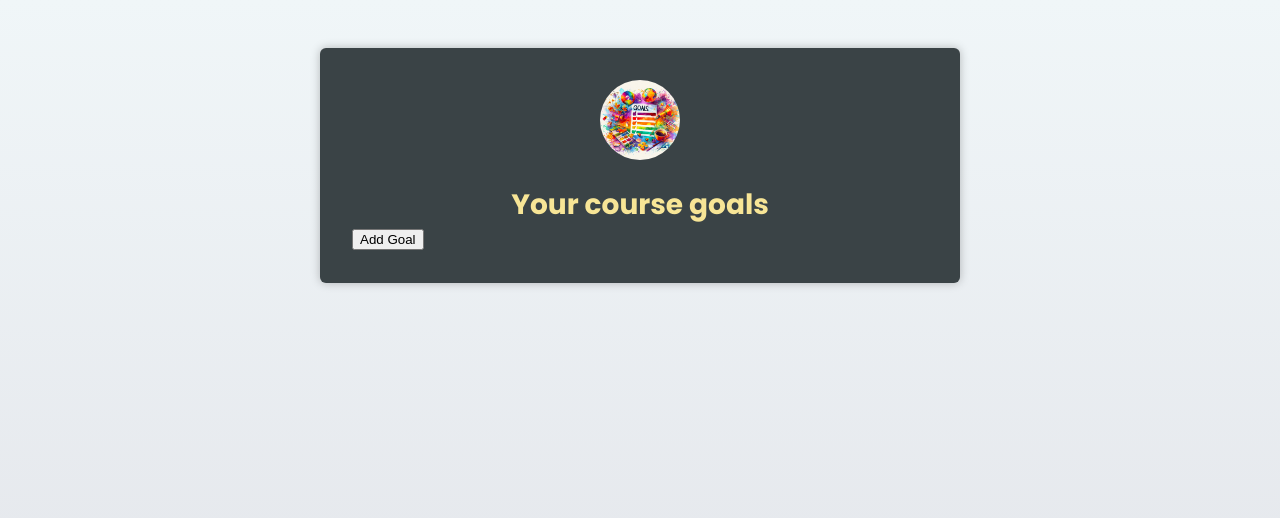
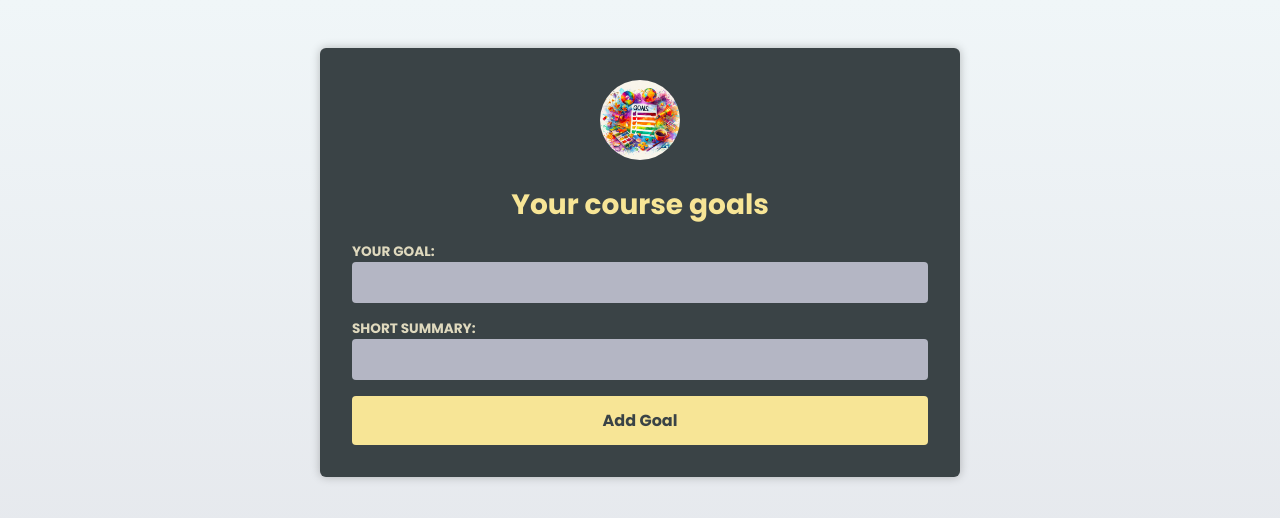
Before and after one commit to UnicornDad8/typescript-refresher, a React (Vite) app in the folder react-ts-basics/: page / in a window 1280 px wide. Shown: the top 518 px of the page. Built offline with nearby package versions, Linux system fonts and the light colour scheme; the HTML template or start-up script is replaced by a standard one.

Commit message:
Adding NewGoal form component

```diff
--- a/react-ts-basics/src/App.tsx
+++ b/react-ts-basics/src/App.tsx
@@ -1,8 +1,9 @@
 import { useState } from "react";
 import CourseGoal from "./components/CourseGoalItem.tsx";
 import Header from "./components/Header.tsx";
+import CourseGoalList from "./components/CourseGoalList.tsx";
+import NewGoal from "./components/NewGoal.tsx";
 import goalsImg from "./assets/goals.jpg";
-import CourseGoalList from "./components/CourseGoalList.tsx";
 
 export type CourseGoal = {
   id: number;
@@ -34,8 +35,8 @@ export default function App() {
       <Header image={{ src: goalsImg, alt: "A list of goals" }}>
         <h1>Your course goals</h1>
       </Header>
-      <button onClick={handleAddGoal}>Add Goal</button>
-      <CourseGoalList goals={goals} onDeleteCourseGoal={handleDeleteGoal} />
+      <NewGoal />
+      <CourseGoalList goals={goals} onDelete={handleDeleteGoal} />
     </main>
   );
 }
--- a/react-ts-basics/src/components/CourseGoalItem.tsx
+++ b/react-ts-basics/src/components/CourseGoalItem.tsx
@@ -4,22 +4,17 @@ interface CourseGoalProps {
   id: number;
   title: string;
   children: ReactNode;
-  onDeleteCourseGoal: (id: number) => void;
+  onDelete: (id: number) => void;
 }
 
-const CourseGoalItem = ({
-  id,
-  title,
-  children,
-  onDeleteCourseGoal,
-}: CourseGoalProps) => {
+const CourseGoalItem = ({ id, title, children, onDelete }: CourseGoalProps) => {
   return (
     <article>
       <div>
         <h2>{title}</h2>
         {children}
       </div>
-      <button onClick={() => onDeleteCourseGoal(id)}>Delete</button>
+      <button onClick={() => onDelete(id)}>Delete</button>
     </article>
   );
 };
--- a/react-ts-basics/src/components/CourseGoalList.tsx
+++ b/react-ts-basics/src/components/CourseGoalList.tsx
@@ -4,19 +4,15 @@ import { type CourseGoal } from "../App.tsx";
 
 type CourseGoalListProps = {
   goals: CourseGoal[];
-  onDeleteCourseGoal: (id: number) => void;
+  onDelete: (id: number) => void;
 };
 
-const CourseGoalList = ({ goals, onDeleteCourseGoal }: CourseGoalListProps) => {
+const CourseGoalList = ({ goals, onDelete }: CourseGoalListProps) => {
   return (
     <ul>
       {goals.map((goal) => (
         <li key={goal.id}>
-          <CourseGoalItem
-            id={goal.id}
-            title={goal.title}
-            onDeleteCourseGoal={onDeleteCourseGoal}
-          >
+          <CourseGoalItem id={goal.id} title={goal.title} onDelete={onDelete}>
             <p>{goal.description}</p>
           </CourseGoalItem>
         </li>
--- /dev/null
+++ b/react-ts-basics/src/components/NewGoal.tsx
@@ -0,0 +1,23 @@
+import React, { type FormEvent } from "react";
+
+const NewGoal = () => {
+  const handleSubmit = (event: FormEvent) => {
+    event.preventDefault();
+  };
+
+  return (
+    <form onSubmit={handleSubmit}>
+      <p>
+        <label htmlFor="goal">Your Goal: </label>
+        <input id="goal" type="text" />
+      </p>
+      <p>
+        <label htmlFor="summary">Short Summary: </label>
+        <input id="summary" type="text" />
+      </p>
+      <button type="submit">Add Goal</button>
+    </form>
+  );
+};
+
+export default NewGoal;
```
